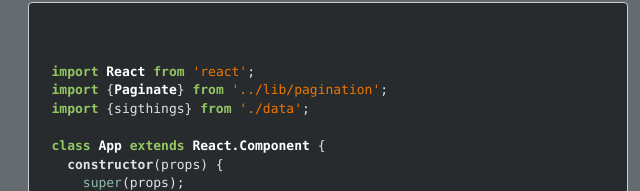
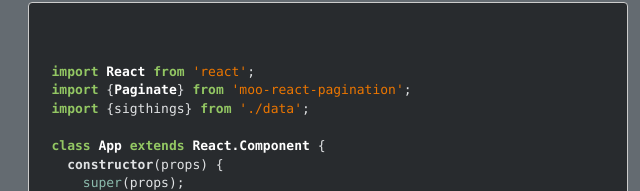
Before and after one commit to InkCube-Dev/moo-react-pagination, a website: page index.html in a window 1280 px wide. Shown: the part 395-586 px from the top of the page, 312-952 px from the left. Drawn offline with nearby package versions, Linux system fonts and the light colour scheme.

Commit message:
example uses package

```diff
--- a/index.html
+++ b/index.html
@@ -48,7 +48,7 @@
         <pre class="hljs code">
           <code class="javascript">
 import React from 'react';
-import {Paginate} from '../lib/pagination';
+import {Paginate} from 'moo-react-pagination';
 import {sigthings} from './data';
 
 class App extends React.Component {
```
